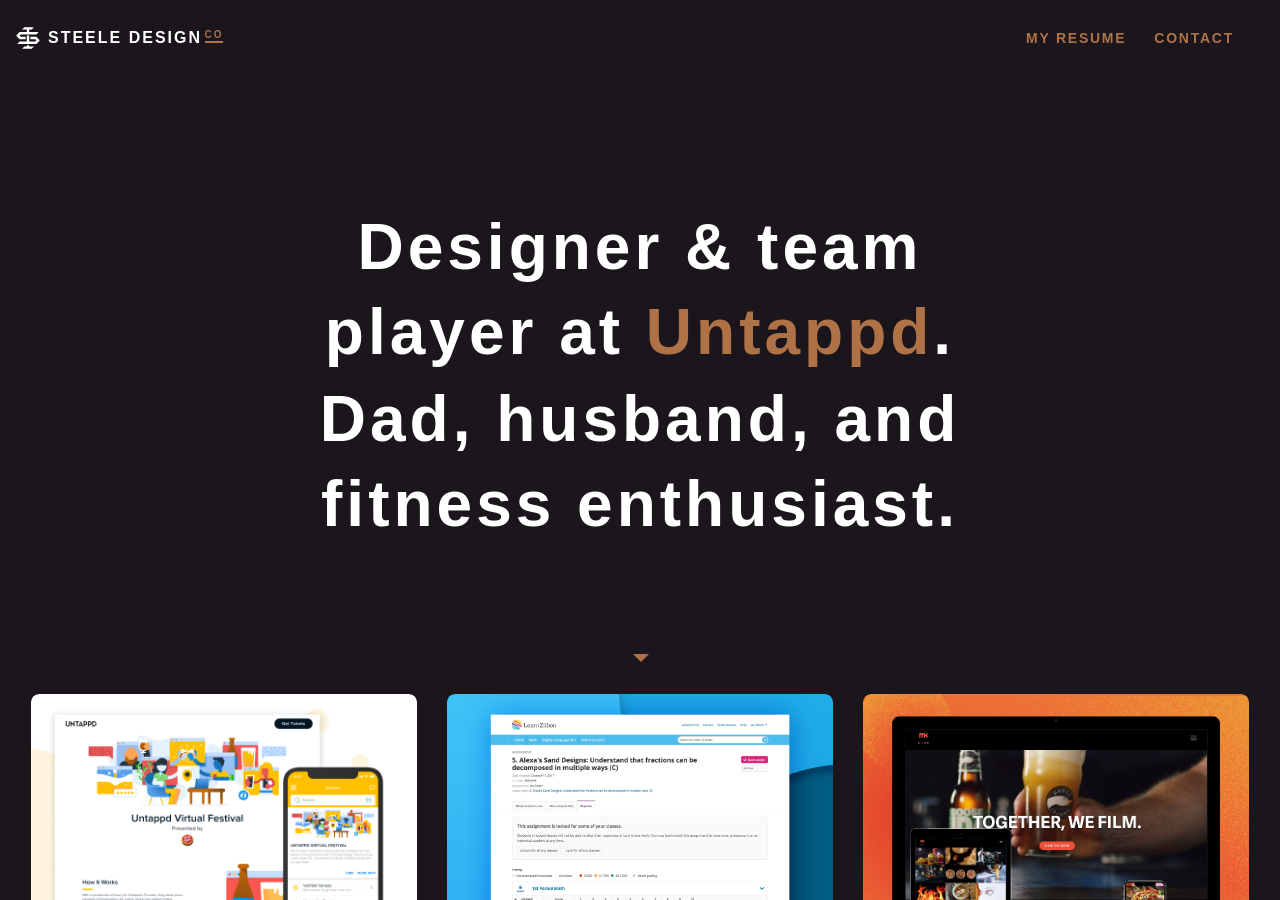
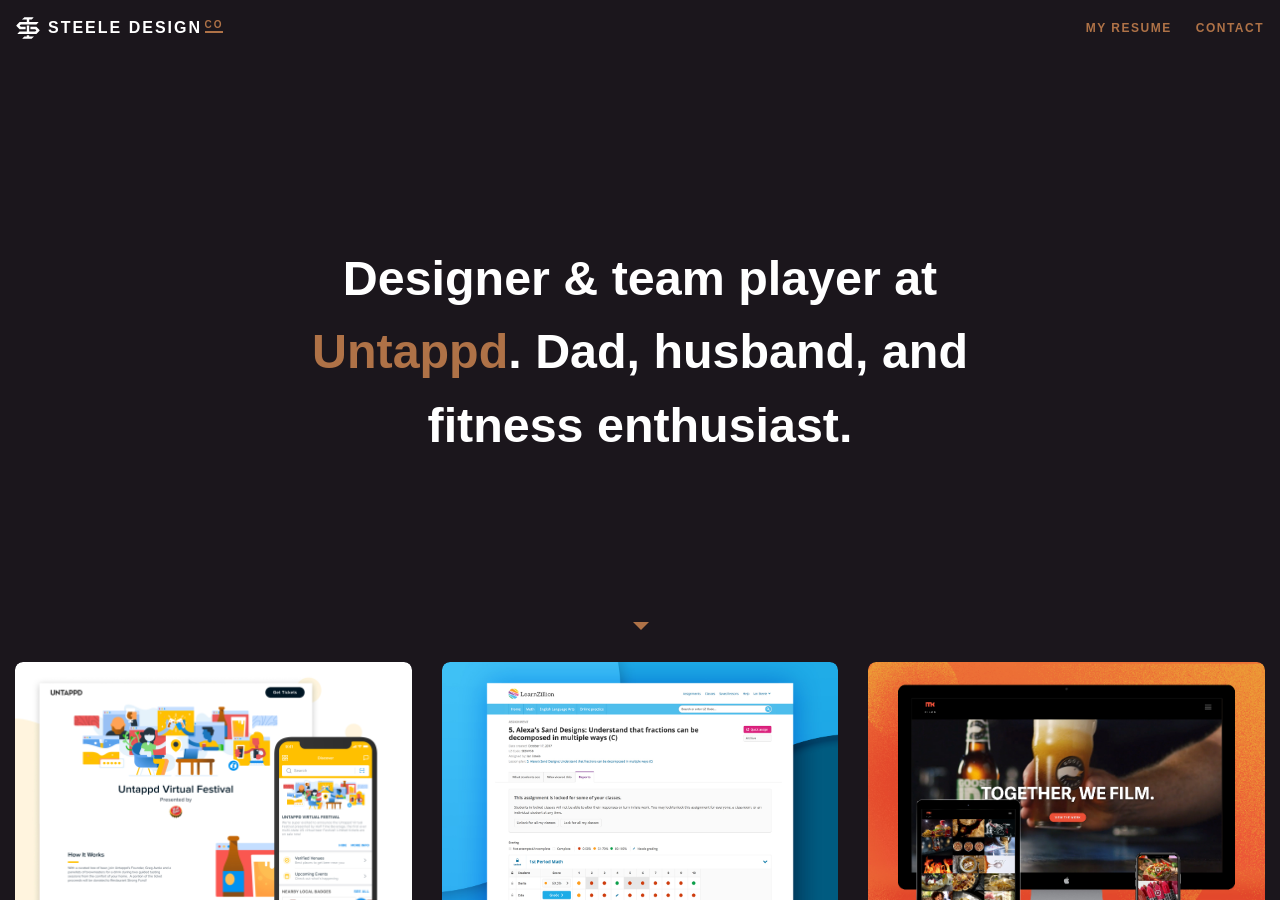
Before and after one commit to iansteele/iansteele, a Jekyll site: the page built from index.html, in a window 1280 px wide and 900 px high. Built offline with Jekyll 4.4.1, drawn with Linux system fonts in a browser that asks for light colours; some web fonts are replaced.

Commit message:
Updated font-size on projects. Hero height.

```diff
--- a/_sass/_content.scss
+++ b/_sass/_content.scss
@@ -11,8 +11,8 @@ header {
   flex-direction: column;
   justify-content: center;
   color: $white;
-  min-height: 50vh;
-  padding-bottom: 3rem;
+  min-height: 61.8vh;
+  padding-bottom: 2rem;
   padding-top: 2rem;
   position: relative;
 
--- a/_sass/_layout.scss
+++ b/_sass/_layout.scss
@@ -20,8 +20,7 @@ body {
 
 .body-content {
   flex-grow: 1;
-  padding: 0 1rem;
-  margin-top: 70px;
+  margin-top: 3rem;
 }
 
 .projects {
@@ -41,7 +40,5 @@ body {
 
 }
 @media only screen and (orientation: landscape) {
-  .body-content{
-    margin-top: 60px;
-  }
+
 }
--- a/_sass/_nav.scss
+++ b/_sass/_nav.scss
@@ -2,12 +2,11 @@ header {
 	align-items: center;
 	display: flex;
 	justify-content: space-between;
-	padding: 1rem;
+	padding: .5rem 1rem;
 	position: sticky;
 	text-align: center;
 	text-transform: uppercase;
 	top: 0;
-	width: 100%;
 	z-index: 10;
 }
 
@@ -65,7 +64,7 @@ nav {
 
 	a {
 		color: $brand-secondary;
-		font-size: .875rem;
+		font-size: .75em;
 		font-weight: bold;
 		flex-wrap: nowrap;
 		letter-spacing: .125em;
@@ -86,6 +85,7 @@ nav {
 
 	header {
 		font-size: 1rem;
+		// padding: .5rem 2rem;
 	}
 
 	.logo h1 {
@@ -95,10 +95,6 @@ nav {
 }
 
 @media (min-width: 768px) {
-
-	header {
-		flex-direction: row;
-	}
 
 	.logo {
 		font-size: 1.125em;
--- a/_sass/_projects.scss
+++ b/_sass/_projects.scss
@@ -134,10 +134,11 @@ a.project{
 }
 
 .project_title {
-	font-size: 2rem;
+	font-size: 3.5rem;
 	font-weight: bold;
-	line-height: 1.5;
+	line-height: 1.125em;
 	margin: 0;
+	margin-bottom: 1rem;
 }
 
 .project_subtitle {
@@ -192,12 +193,12 @@ a.project{
 	margin-top: calc(#{$spacing--xl} + #{$spacing--m});
 
 	h3 {
-		font-size: 1.25rem;
+		font-size: 1.5rem;
     text-transform: uppercase;
     letter-spacing: .125em;
 		font-weight: bold;
 		margin-bottom: $spacing--l;
-		color: $brand-secondary;
+		color: $white;
 	}
 
 	h3:before {
@@ -235,10 +236,6 @@ a.project{
 
 @media (min-width: 768px) {
 
-	.project_title {
-		font-size: 3rem;
-	}
-
 	.section {
 		h3 {
 			font-size: 1.5rem;
--- a/_sass/_typography.scss
+++ b/_sass/_typography.scss
@@ -16,6 +16,7 @@ h3 {
 
 p {
 	font-size: 1.25rem;
+	line-height: 1.75em;
 	margin-bottom: 1rem;
 }
 
@@ -26,10 +27,10 @@ p {
 .headline {
 	color: $white;
 	font-family: $font-display;
-	font-size: 2em;
+	font-size: calc(3.6vh + 1rem);
 	font-weight: 700;
-	letter-spacing: .25rem;
-	line-height: 1.325;
+	line-height: 1.5em;
+	text-align: center;
 
 	a {
 		color: $brand-secondary;
@@ -69,7 +70,7 @@ p {
 @media (min-width: 768px){
 
 	.headline {
-		font-size: 3rem;
+		// font-size: 3rem;
 		text-align: left;
 		margin-left: 0;
 	}
@@ -86,7 +87,7 @@ p {
 @media (min-width: 768px){
 
 	.headline {
-		font-size: 3rem;
+		// font-size: 3rem;
 		text-align: left;
 	}
 
@@ -103,7 +104,7 @@ p {
 @media (min-width: 992px){
 
 	.headline {
-		font-size: 3rem;
+		// font-size: 3rem;
 		margin-left: auto;
 		margin-right: auto;
 		text-align: left;
@@ -114,7 +115,7 @@ p {
 
 	.headline {
 		text-align: center;
-		font-size: 4rem;
+		// font-size: 4rem;
 	}
 
 }
```
